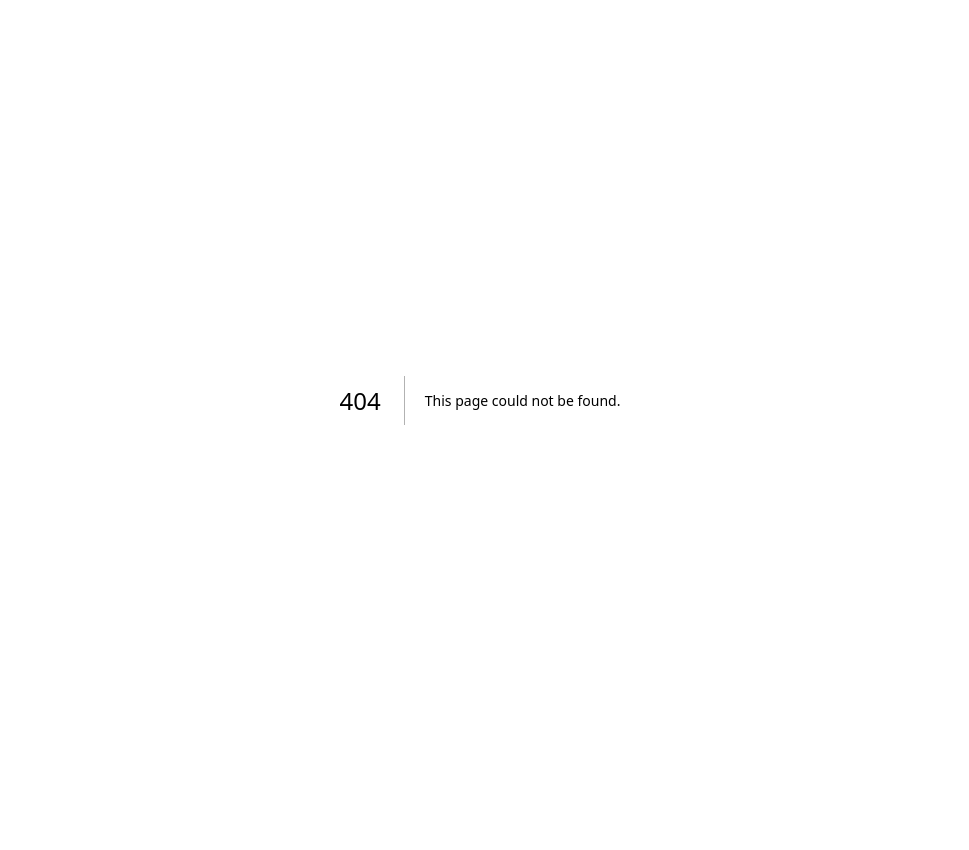
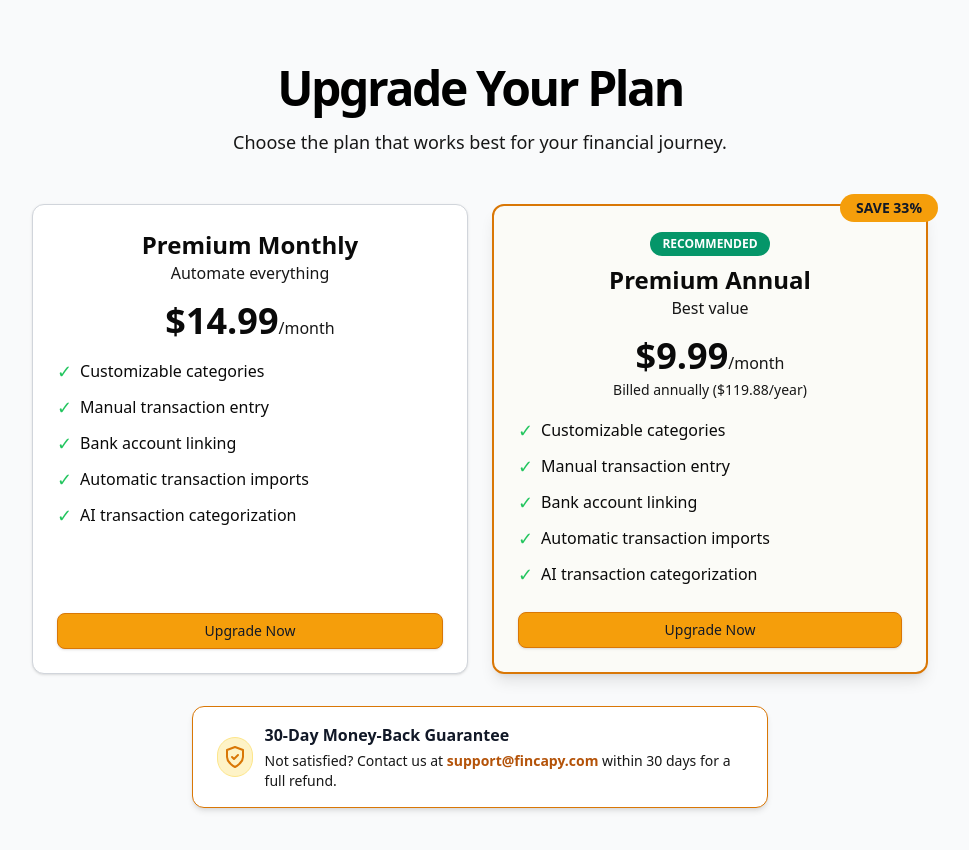
Before and after one commit to fincapy/fincapy, a Next.js app: page /upgrade in a window 1280 px wide. Before the commit this address had no page. Shown: the top 850 px of the page, without its empty margins (160-1129 px from the left). Before the commit the page ends 800 px from the top, so only its background shows below. Built offline with nearby package versions, Linux system fonts and the light colour scheme.

Commit message:
start stripe checkout flow

```diff
--- /dev/null
+++ b/src/app/api/checkout/route.js
@@ -0,0 +1,79 @@
+import { TenantRepository } from '@/backend/adapters/repositories/TenantRepository';
+import { redisClient, RedisAdapter } from '@/backend/adapters/redisAdapter';
+import { SessionManager } from '@/backend/adapters/auth';
+import { SessionRepository } from '@/backend/adapters/repositories/sessionRepository';
+import { UserRepository } from '@/backend/adapters/repositories/userRepository';
+import { parse, isValid } from 'date-fns';
+import { cookies } from 'next/headers';
+import { redirect } from 'next/navigation';
+import Stripe from 'stripe';
+
+export const GET = async (req, res) => {
+  // Check for Stripe API key
+  if (!process.env.STRIPE_API_KEY) {
+    console.error('Missing required Stripe environment variables');
+    return new Response(JSON.stringify({ error: 'Internal server error' }), {
+      status: 500,
+    });
+  }
+
+  const redisAdapter = new RedisAdapter({ redisClient });
+  const sessionRepository = new SessionRepository({
+    redisAdapter,
+  });
+  const sessionManager = new SessionManager({ sessionRepository });
+  const session = await sessionManager.touchSession({
+    req,
+    cookies: await cookies(),
+  });
+
+  if (!session) {
+    return redirect('/signin');
+  }
+
+  const priceId = req.query.priceId;
+  if (!priceId) {
+    return new Response(JSON.stringify({ error: 'Price ID is required' }), {
+      status: 400,
+    });
+  }
+
+  try {
+    // Initialize the Stripe client
+    const stripe = new Stripe(process.env.STRIPE_API_KEY);
+
+    // Create a checkout session
+    const checkoutSession = await stripe.checkout.sessions.create({
+      line_items: [
+        {
+          price: priceId,
+          quantity: 1,
+        },
+      ],
+      mode: 'subscription',
+      customer_email: user.emails[0],
+      success_url: `${process.env.SITE_URL}/app?session_id={CHECKOUT_SESSION_ID}`,
+      cancel_url: `${process.env.SITE_URL}/app`,
+      metadata: {
+        userId: user.id,
+        tenantId: user.tenantId,
+      },
+    });
+
+    return redirect(checkoutSession.url);
+  } catch (error) {
+    console.error('Error creating checkout session:', error);
+    return new Response(
+      JSON.stringify({
+        error: 'Error creating checkout session',
+        details: error.message,
+      }),
+      {
+        status: 500,
+        headers: {
+          'Content-Type': 'application/json',
+        },
+      }
+    );
+  }
+};
--- /dev/null
+++ b/src/app/upgrade/page.js
@@ -0,0 +1,11 @@
+import { headers } from 'next/headers';
+import Image from 'next/image';
+import UpgradePage from '@/components/upgrade-page';
+
+export default async function SignUpPage() {
+  const headersList = await headers();
+  const nonce = headersList.get('x-nonce');
+  const env = process.env.NODE_ENV;
+
+  return <UpgradePage />;
+}
--- a/src/components/category-dashboard/index.js
+++ b/src/components/category-dashboard/index.js
@@ -1710,9 +1710,6 @@ const SubcategoryCard = forwardRef(
             <div className="flex w-full items-center mb-[2px] h-6 sm:mt-4 mt-3">
               <div className="flex flex-row items-center justify-between md:justify-start md:gap-[5px] h-auto w-full text-wrap break-words">
                 <span className="flex items-center text-md break-words max-w-[90%] font-bold text-gray-800">
-                  <span
-                    className={`inline-block w-3 h-3 rounded-full mr-[6px] ${colorOptions[currentUser?.categoryColors?.[category.categoryId]] || 'bg-primary'}`}
-                  />
                   {subcategory.name}
                 </span>
                 <ActionMenu contextId={subcategory.subcategoryId}>
@@ -1799,12 +1796,19 @@ const SubcategoryCard = forwardRef(
 const CategoryCardCollapsible = ({
   category,
   subcategories,
-  color,
-  mutedColor,
+  color: _color,
+  mutedColor: _mutedColor,
 }) => {
   const [areSubcategoriesOpen, setAreSubcategoriesOpen] = useState(false);
   const [isOverlapping, setIsOverlapping] = useState(false);
   const [isGrabbing, setIsGrabbing] = useState(false);
+  const [currentUser] = useAtom(currentUserAtom);
+
+  // Compute the correct color and mutedColor for this category
+  const colorKey =
+    currentUser?.categoryColors?.[category.categoryId] || 'primary';
+  const color = colorOptions[colorKey] || 'bg-primary';
+  const mutedColor = progressBarColors[colorKey]?.muted || 'bg-primary/20';
 
   const categoryCardRef = useRef(null);
   const subcategoryRefs = useRef([
@@ -1819,45 +1823,6 @@ const CategoryCardCollapsible = ({
     transition,
     height: 'auto',
   };
-
-  useEffect(() => {
-    // Function to check overlap between category and the first subcategory
-    const checkOverlap = () => {
-      if (!categoryCardRef.current || subcategoryRefs.current.length === 0)
-        return;
-
-      if (areSubcategoriesOpen) {
-        const categoryRect = categoryCardRef.current.getBoundingClientRect();
-        const firstSubcategoryRef = subcategoryRefs.current[0]?.current;
-
-        if (!firstSubcategoryRef) return;
-
-        const subcategoryRect = firstSubcategoryRef.getBoundingClientRect();
-
-        const isOverlapping = categoryRect.bottom - 20 > subcategoryRect.top;
-
-        setIsOverlapping(isOverlapping);
-      }
-    };
-
-    const scrollAreaViewport = document.querySelector(
-      '[data-radix-scroll-area-viewport]'
-    );
-
-    if (scrollAreaViewport) {
-      scrollAreaViewport.addEventListener('scroll', checkOverlap);
-      window.addEventListener('resize', checkOverlap);
-
-      // Initial check
-      checkOverlap();
-
-      // Cleanup listeners on unmount
-      return () => {
-        scrollAreaViewport.removeEventListener('scroll', checkOverlap);
-        window.removeEventListener('resize', checkOverlap);
-      };
-    }
-  }, [categoryCardRef, subcategoryRefs, areSubcategoriesOpen]);
 
   const sensors = useSensors(
     useSensor(PointerSensor),
--- /dev/null
+++ b/src/components/upgrade-page/index.js
@@ -0,0 +1,144 @@
+'use client';
+
+import { useState } from 'react';
+import { useRouter } from 'next/navigation';
+import { Button } from '@/components/ui/button';
+import { Card } from '@/components/ui/card';
+
+export default function UpgradePage() {
+  // Define price IDs (these would come from your Stripe account)
+  const PRICE_IDS = {
+    MONTHLY: 'price_monthly123',
+    ANNUAL: 'price_annual456',
+  };
+
+  const handleUpgrade = (priceId) => {
+    fetch(`/api/checkout?priceId=${priceId}`);
+  };
+
+  return (
+    <div className="min-h-screen bg-background">
+      <div className="container mx-auto px-4 py-16">
+        <div className="mb-12 flex flex-col items-center gap-4 text-center">
+          <h1 className="text-3xl font-bold tracking-tighter sm:text-4xl md:text-5xl">
+            Upgrade Your Plan
+          </h1>
+          <p className="max-w-[700px] text-lg text-muted-foreground">
+            Choose the plan that works best for your financial journey.
+          </p>
+        </div>
+
+        <div className="grid gap-6 sm:grid-cols-2 lg:max-w-4xl lg:mx-auto">
+          {/* Monthly Plan */}
+          <Card className="flex flex-col p-6 border border-gray-300">
+            <div className="mb-4 text-center">
+              <h3 className="text-2xl font-bold">Premium Monthly</h3>
+              <p className="text-muted-foreground">Automate everything</p>
+            </div>
+            <div className="mb-4 text-center">
+              <span className="text-4xl font-bold">$14.99</span>
+              <span className="text-muted-foreground">/month</span>
+            </div>
+            <ul className="mb-6 space-y-2">
+              <PricingFeature text="Customizable categories" included />
+              <PricingFeature text="Manual transaction entry" included />
+              <PricingFeature text="Bank account linking" included />
+              <PricingFeature text="Automatic transaction imports" included />
+              <PricingFeature text="AI transaction categorization" included />
+            </ul>
+            <Button
+              className="w-full bg-primary text-gray-900 hover:bg-amber-600 border border-amber-600 mt-auto"
+              onClick={() => handleUpgrade(PRICE_IDS.MONTHLY)}
+            >
+              Upgrade Now
+            </Button>
+          </Card>
+
+          {/* Annual Plan */}
+          <Card className="flex flex-col p-6 border-amber-600 border-2 bg-amber-50/30 shadow-lg relative">
+            <div className="absolute -top-3 -right-3 bg-amber-500 text-gray-900 px-4 py-1 rounded-full font-bold text-sm">
+              SAVE 33%
+            </div>
+            <div className="mb-4 text-center">
+              <div className="mb-2 inline-block rounded-full bg-secondary px-3 py-1 text-xs font-semibold text-white">
+                RECOMMENDED
+              </div>
+              <h3 className="text-2xl font-bold">Premium Annual</h3>
+              <p className="text-muted-foreground">Best value</p>
+            </div>
+            <div className="mb-4 text-center">
+              <span className="text-4xl font-bold">$9.99</span>
+              <span className="text-muted-foreground">/month</span>
+              <div className="text-sm text-muted-foreground mt-1">
+                Billed annually ($119.88/year)
+              </div>
+            </div>
+            <ul className="mb-6 space-y-2">
+              <PricingFeature text="Customizable categories" included />
+              <PricingFeature text="Manual transaction entry" included />
+              <PricingFeature text="Bank account linking" included />
+              <PricingFeature text="Automatic transaction imports" included />
+              <PricingFeature text="AI transaction categorization" included />
+            </ul>
+            <Button
+              className="w-full bg-primary text-gray-900 hover:bg-amber-600 border border-amber-600 mt-auto"
+              onClick={() => handleUpgrade(PRICE_IDS.ANNUAL)}
+            >
+              Upgrade Now
+            </Button>
+          </Card>
+        </div>
+
+        <div className="mt-8 flex justify-center">
+          <div className="flex items-center gap-3 rounded-xl border border-amber-600 bg-white shadow-md px-6 py-4 max-w-xl w-full">
+            <span className="flex items-center justify-center h-10 w-10 rounded-full bg-amber-100 border border-amber-200">
+              <svg
+                xmlns="http://www.w3.org/2000/svg"
+                className="h-6 w-6 text-amber-600"
+                fill="none"
+                viewBox="0 0 24 24"
+                stroke="currentColor"
+                strokeWidth="2"
+              >
+                <path
+                  strokeLinecap="round"
+                  strokeLinejoin="round"
+                  d="M12 22s8-4 8-10V5l-8-3-8 3v7c0 6 8 10 8 10"
+                />
+                <path
+                  strokeLinecap="round"
+                  strokeLinejoin="round"
+                  d="M9 12l2 2 4-4"
+                />
+              </svg>
+            </span>
+            <div className="text-left">
+              <div className="font-semibold text-gray-900 text-base">
+                30-Day Money-Back Guarantee
+              </div>
+              <div className="text-sm text-muted-foreground mt-1">
+                Not satisfied? Contact us at{' '}
+                <span className="font-semibold text-amber-700">
+                  support@fincapy.com
+                </span>{' '}
+                within 30 days for a full refund.
+              </div>
+            </div>
+          </div>
+        </div>
+      </div>
+    </div>
+  );
+}
+function PricingFeature({ text, included }) {
+  return (
+    <li className="flex items-center">
+      <span
+        className={`mr-2 text-lg ${included ? 'text-green-500' : 'text-muted-foreground'}`}
+      >
+        {included ? '✓' : '✕'}
+      </span>
+      <span className={included ? '' : 'text-muted-foreground'}>{text}</span>
+    </li>
+  );
+}
```
